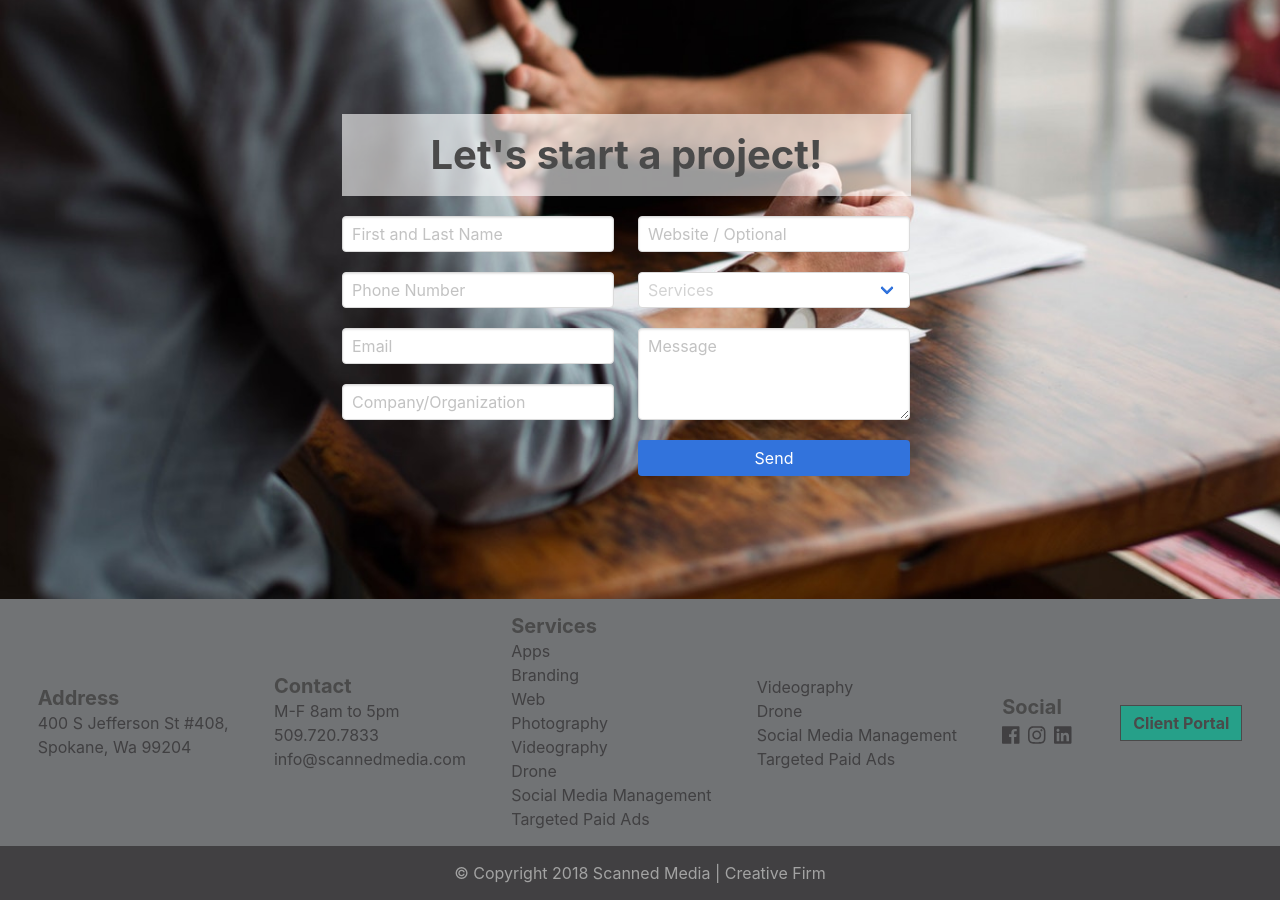
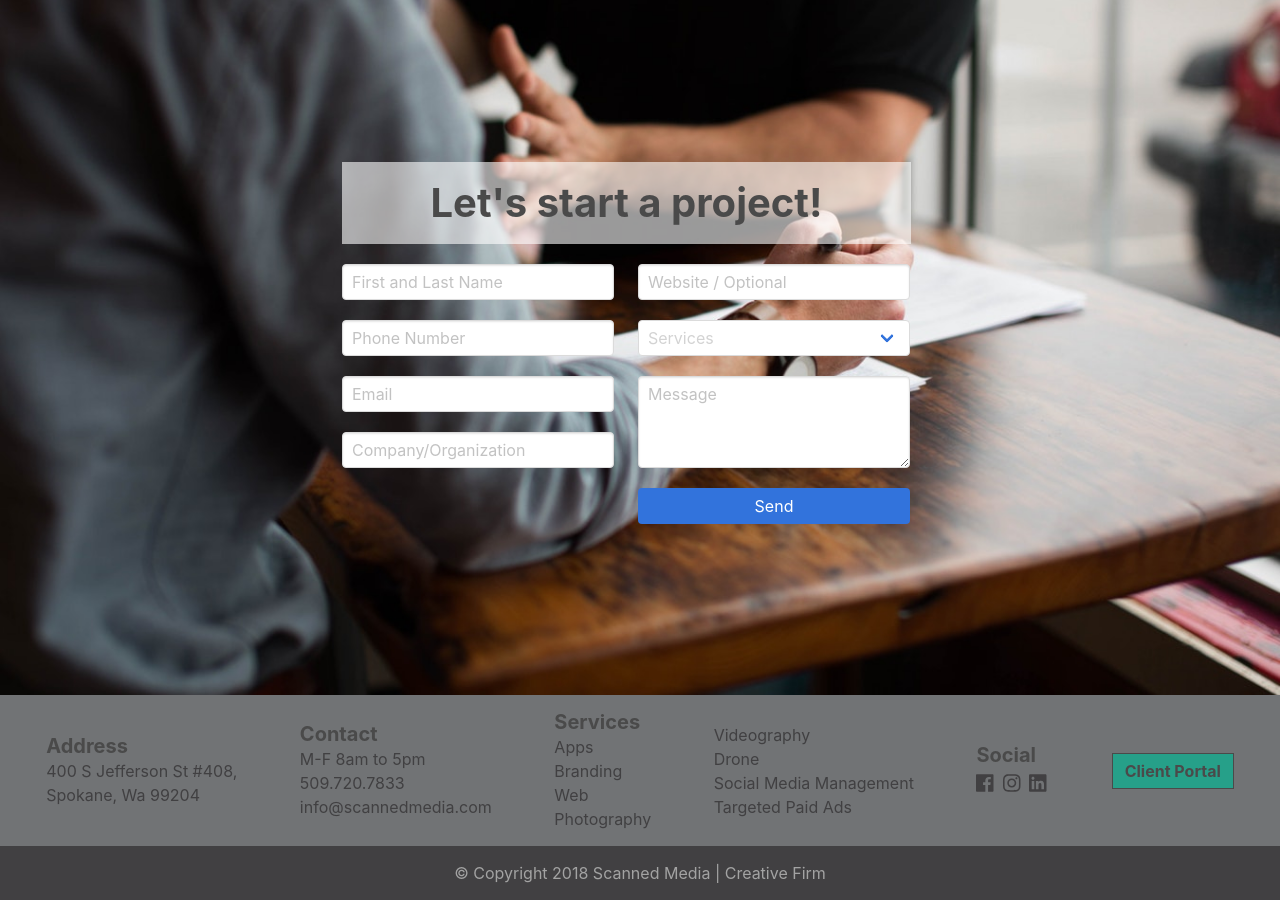
Before and after one commit to scannedmedia/scannedmedia, a Jekyll site: the page built from index.markdown, in a window 1280 px wide and 900 px high, scrolled down 3976 px. Built offline with Jekyll 4.4.1, drawn with Linux system fonts in a browser that asks for light colours; nearby versions of some CDN libraries.

Commit message:
Updated Config

```diff
--- a/_config.yml
+++ b/_config.yml
@@ -76,10 +76,6 @@ foot:
   - Branding
   - Web
   - Photography
-  - Videography
-  - Drone
-  - Social Media Management
-  - Targeted Paid Ads
 - title:
   items:
   - Videography
```
